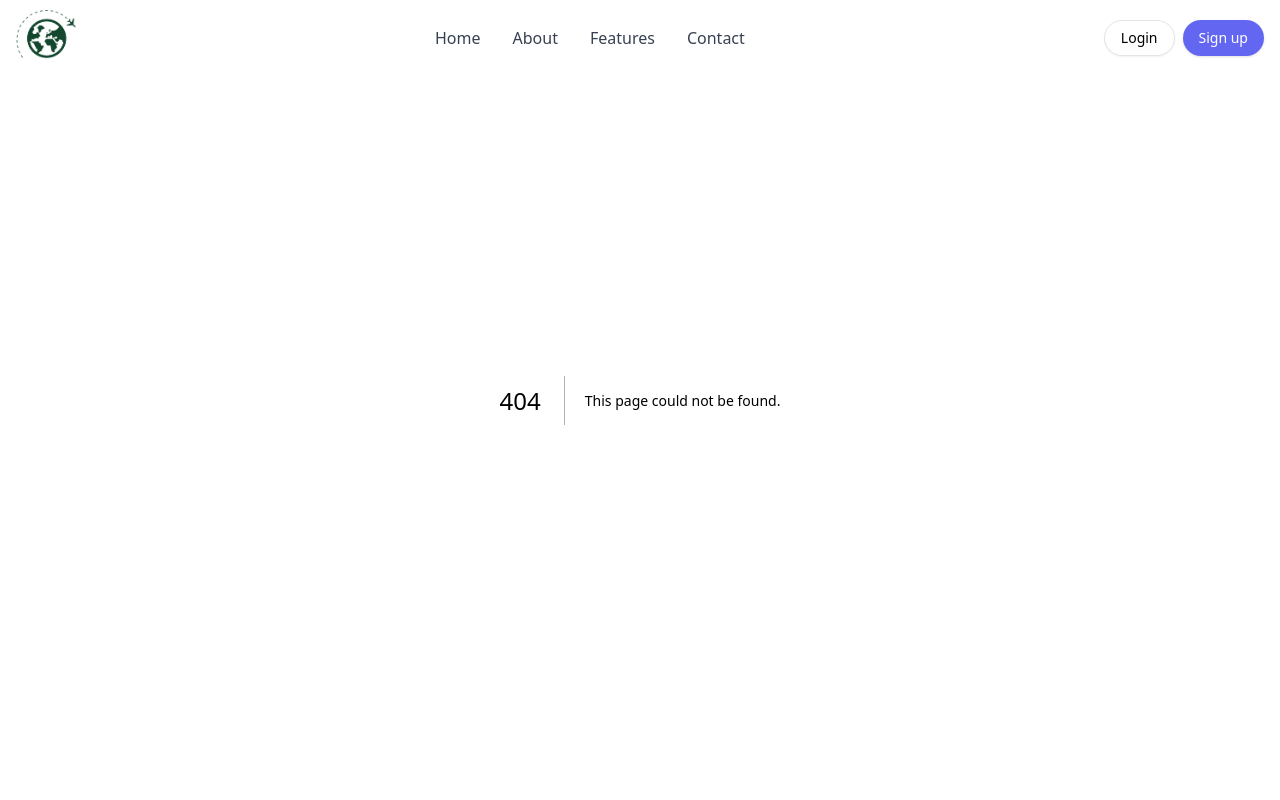
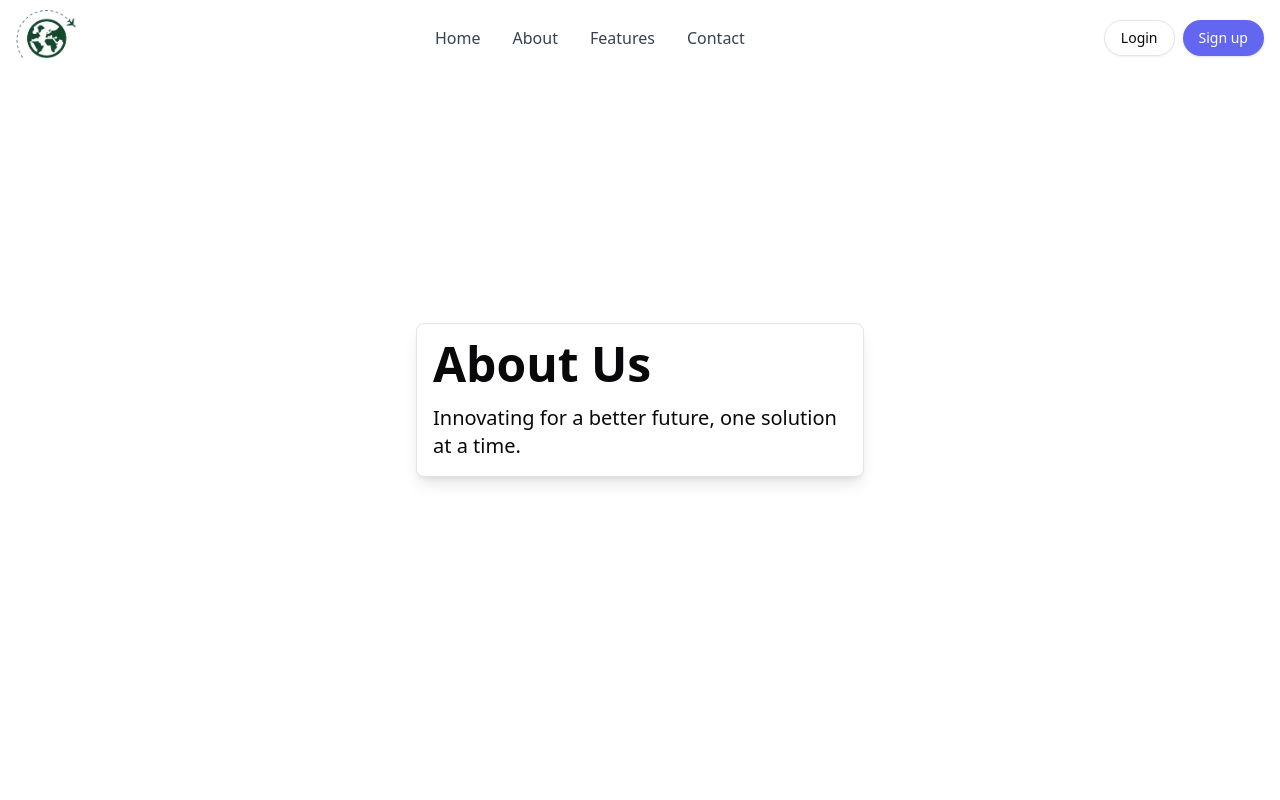
Before and after one commit to haquedot/tripsmart, a Next.js app: page /about in a window 1280 px wide. Before the commit this address had no page. Shown: the top 800 px of the page. Built offline with nearby package versions, Linux system fonts and the light colour scheme.

Commit message:
created about page

```diff
--- /dev/null
+++ b/src/app/about/page.tsx
@@ -0,0 +1,20 @@
+// about page for tripsmart
+
+'use client';
+
+import React from 'react';
+import { Button } from '@/components/ui/button';
+import { useRouter } from 'next/navigation';
+
+export default function About() {
+    const router = useRouter();
+
+    return (
+        <div className="min-h-screen flex items-center justify-center">
+            <div className="w-full max-w-md p-4 space-y-4 border bg-white rounded-lg shadow-lg">
+                <h1 className="text-5xl font-bold mb-4">About Us</h1>
+                <p className="text-xl font-light">Innovating for a better future, one solution at a time.</p>
+            </div>
+        </div>
+    )
+}
```
